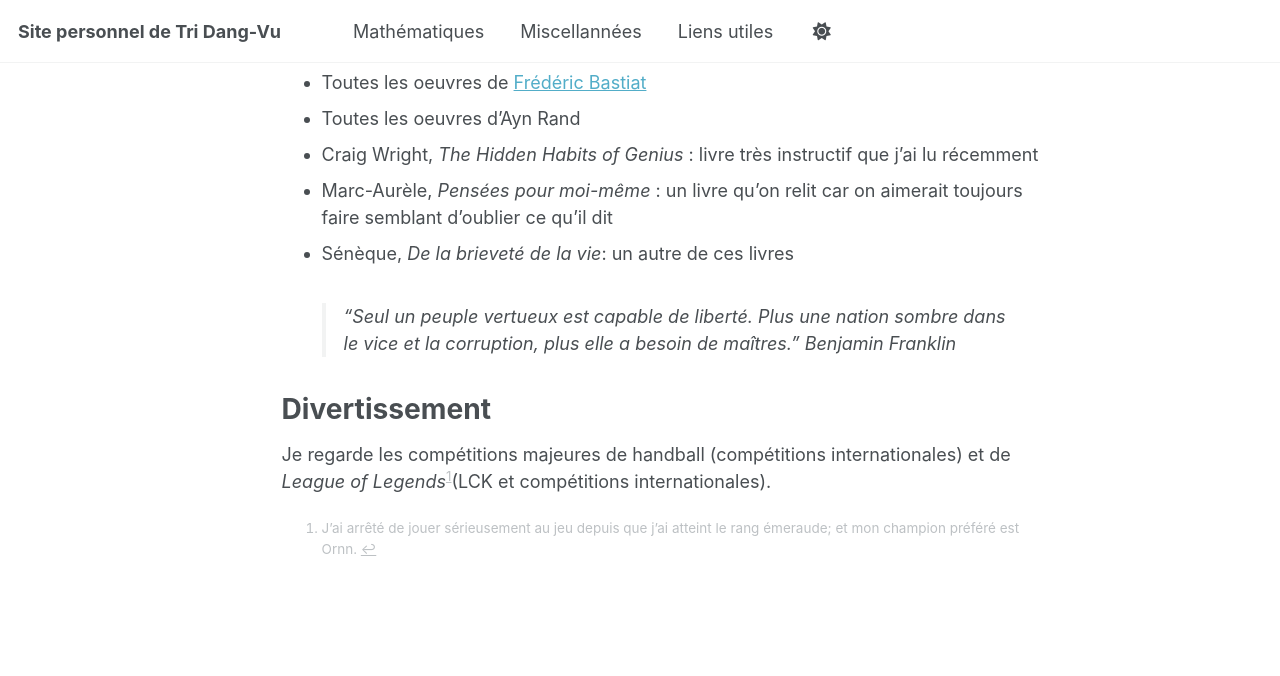
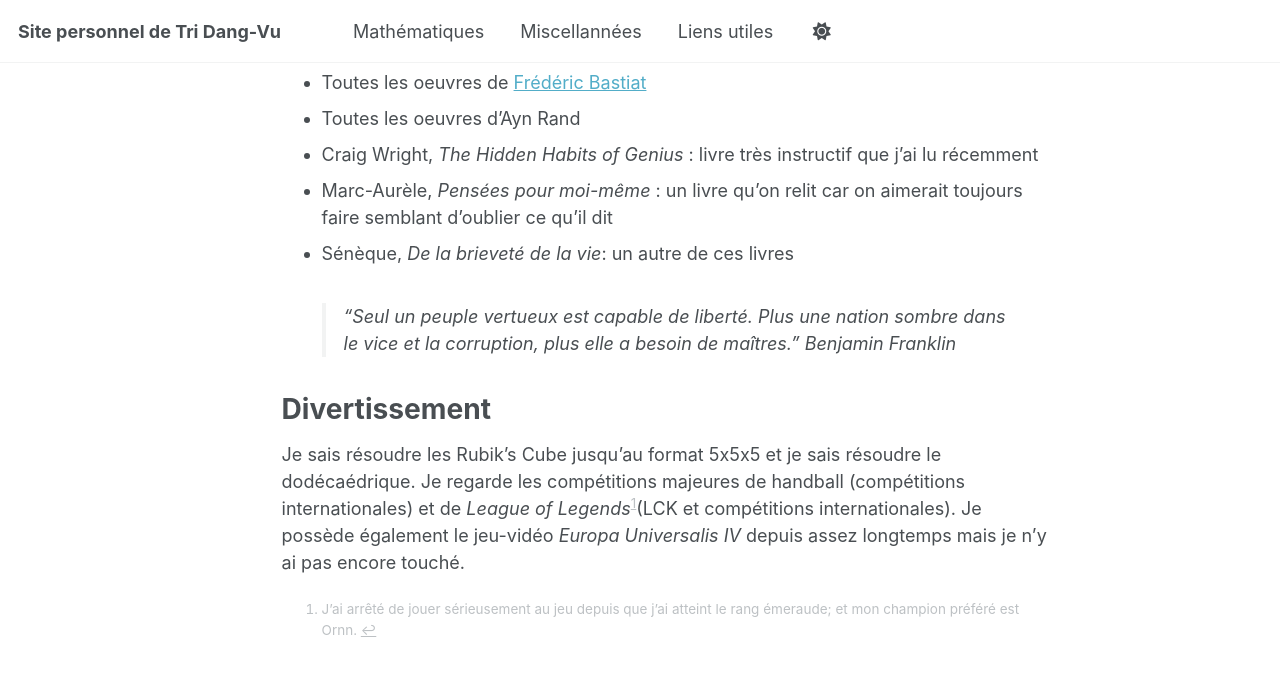
Before and after one commit to tridangvu/tridangvu.github.io, a Jekyll site: the page built from _pages/misc.md, in a window 1280 px wide and 900 px high, scrolled down 1147 px. Shown: the top 676 px of the window. Built offline with Jekyll 4.4.1, drawn with Linux system fonts in a browser that asks for light colours; a script that is not in the unit is left out.

Commit message:
Update misc.md

```diff
--- a/_pages/misc.md
+++ b/_pages/misc.md
@@ -39,6 +39,6 @@ Vous trouverez ici quelques-uns de mes centres d'intérêts en dehors des mathé
 
 
 # Divertissement
-Je regarde les compétitions majeures de handball (compétitions internationales) et de *League of Legends*[^1](LCK et compétitions internationales).
+Je sais résoudre les Rubik's Cube jusqu'au format 5x5x5 et je sais résoudre le dodécaédrique. Je regarde les compétitions majeures de handball (compétitions internationales) et de *League of Legends*[^1](LCK et compétitions internationales). Je possède également le jeu-vidéo *Europa Universalis IV* depuis assez longtemps mais je n'y ai pas encore touché.
 
 [^1]: J'ai arrêté de jouer sérieusement au jeu depuis que j'ai atteint le rang émeraude; et mon champion préféré est Ornn.
```
